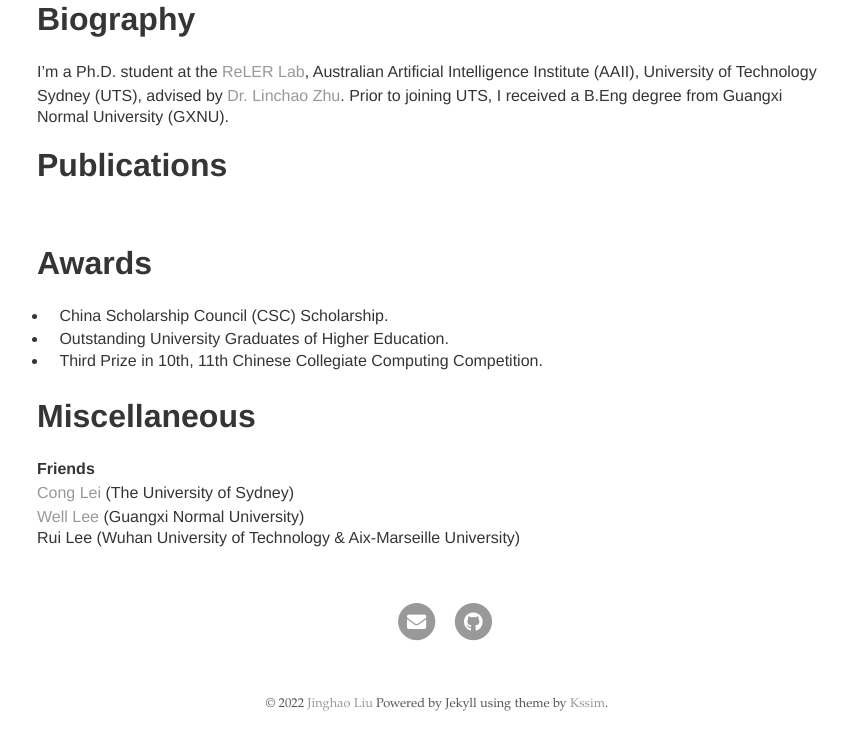
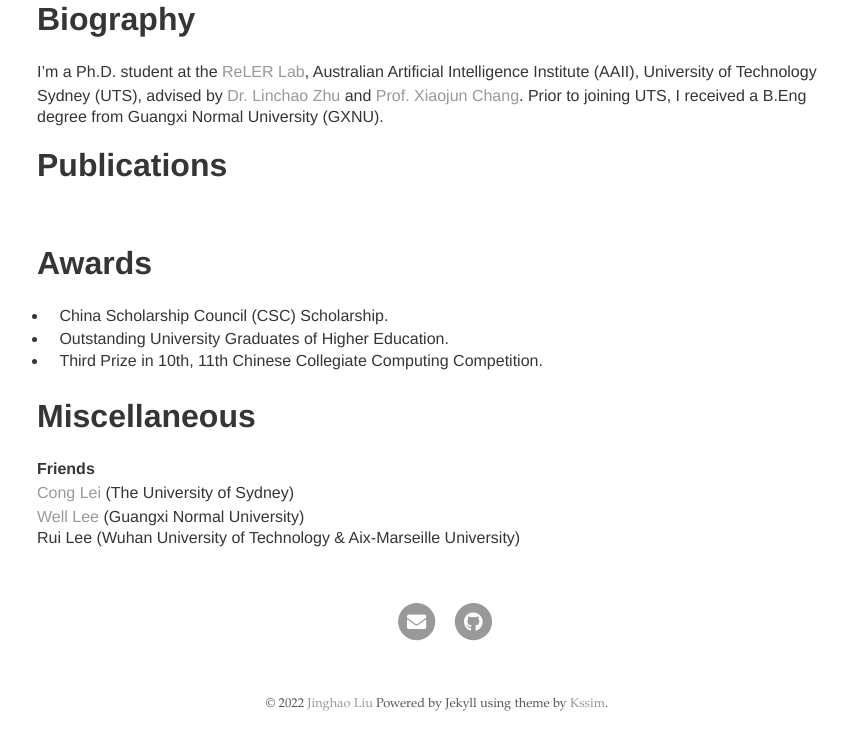
Before and after one commit to jinghaoliu/Web, a Jekyll site: the page built from index.md, in a window 1280 px wide. Shown: the part 267-1014 px from the top of the page, without its empty margins (203-1051 px from the left). Built offline with Jekyll 4.4.1, drawn with Linux system fonts in a browser that asks for light colours; our own code applies the rules of GitHub Pages for plain Markdown files.

Commit message:
Update index.md

```diff
--- a/index.md
+++ b/index.md
@@ -3,7 +3,7 @@ layout: about
 ---
 
 # Biography
-I'm a Ph.D. student at the [ReLER Lab](https://reler.net/), Australian Artificial Intelligence Institute (AAII), University of Technology Sydney (UTS), advised by [Dr. Linchao Zhu](https://ffmpbgrnn.github.io/). Prior to joining UTS, I received a B.Eng degree from Guangxi Normal University (GXNU).
+I'm a Ph.D. student at the [ReLER Lab](https://reler.net/), Australian Artificial Intelligence Institute (AAII), University of Technology Sydney (UTS), advised by [Dr. Linchao Zhu](https://ffmpbgrnn.github.io/) and [Prof. Xiaojun Chang](https://www.xiaojun.ai/). Prior to joining UTS, I received a B.Eng degree from Guangxi Normal University (GXNU).
 <br/>
 
 
```
